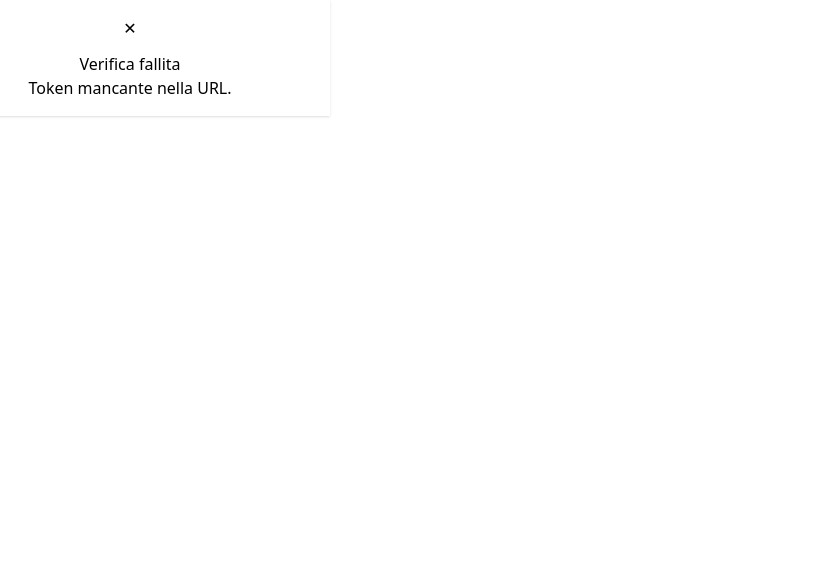
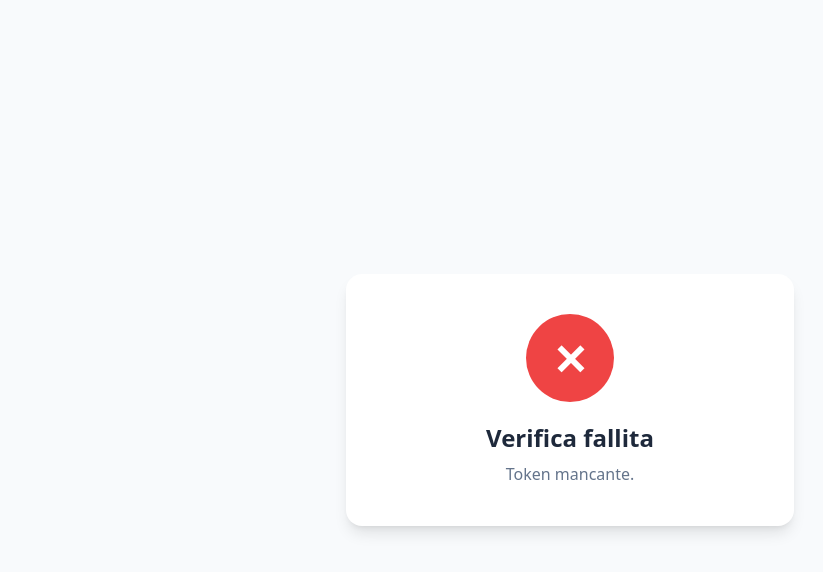
Before and after one commit to Joselinedesouza/frontend-travelsafe, a React (Vite) app: page /verify-email in a window 1280 px wide. Shown: the top 572 px of the page, without its empty margins (70-893 px from the left). Built offline with nearby package versions, Linux system fonts and the light colour scheme; no server answers.

Commit message:
verify email page + api integration + styles

```diff
--- a/src/Pages/VerifyEmail.tsx
+++ b/src/Pages/VerifyEmail.tsx
@@ -1,81 +1,92 @@
 import { useEffect, useState } from "react";
-import { Link, useSearchParams } from "react-router-dom";
+import { useNavigate, useSearchParams } from "react-router-dom";
+import { verifyEmail } from "../Service/Api"; // cambia il path se il tuo file api è altrove
 
-const BaseUrl=  `${import.meta.env.VITE_API_URL}`
 
-export const VerifyEmail = () => {
+ export const VerifyEmail = () => {
   const [searchParams] = useSearchParams();
   const token = searchParams.get("token");
+  const navigate = useNavigate();
 
   const [loading, setLoading] = useState(true);
   const [success, setSuccess] = useState(false);
   const [message, setMessage] = useState("");
 
   useEffect(() => {
-    const verifyEmail = async () => {
+    const runVerification = async () => {
       if (!token) {
-        setMessage("Token mancante nella URL.");
         setSuccess(false);
+        setMessage("Token mancante.");
         setLoading(false);
         return;
       }
 
       try {
-        const response = await fetch(
-          `${BaseUrl}/api/auth/verify-email?token=${token}`,
-          {
-            method: "GET",
-          }
-        );
+        const resultMessage = await verifyEmail(token);
+        setSuccess(true);
+        setMessage(resultMessage || "Email verificata con successo.");
 
-        const text = await response.text();
-
-        if (response.ok) {
-          setSuccess(true);
-          setMessage(text || "Email verificata con successo.");
-        } else {
-          setSuccess(false);
-          setMessage(text || "Verifica email non riuscita.");
-        }
-      } catch (error) {
+        setTimeout(() => {
+          navigate("/home");
+        }, 2000);
+      } catch (error: any) {
         setSuccess(false);
-        setMessage("Errore di connessione al server.");
+        setMessage(error.message || "Verifica email non riuscita.");
       } finally {
         setLoading(false);
       }
     };
 
-    verifyEmail();
-  }, [token]);
+    runVerification();
+  }, [token, navigate]);
 
+ return (
+  <div className="verify-page">
+    <div className="verify-box">
 
-return (
-  <div className="container d-flex justify-content-center align-items-center min-vh-100">
-    <div className="card shadow p-4 text-center" style={{ maxWidth: "400px", width: "100%" }}>
+      {loading && (
+        <>
+          <div className="verify-spinner"></div>
+          <h2 className="verify-title">Verifica in corso...</h2>
+          <p className="verify-text">
+            Stiamo verificando la tua email
+          </p>
+        </>
+      )}
 
-      {loading ? (
+      {!loading && success && (
         <>
-          <div className="spinner-circle mb-3"></div>
-          <h4>Verifica in corso...</h4>
-          <p className="text-muted">Attendi qualche secondo</p>
-        </>
-      ) : success ? (
-        <>
-          <div className="success-circle mb-3">
-            ✓
+          <div className="verify-success-circle">
+            <span className="verify-check">✓</span>
           </div>
 
-          <h4>Email verificata</h4>
-          <p className="text-muted">Reindirizzamento in corso...</p>
+          <h2 className="verify-title">
+            Email verificata
+          </h2>
+
+          <p className="verify-text">
+            Accesso consentito
+          </p>
+
+          <p className="verify-text">
+            Reindirizzamento...
+          </p>
         </>
-      ) : (
+      )}
+
+      {!loading && !success && (
         <>
-          <div className="error-circle mb-3">
-            ✕
+          <div className="verify-error-circle">
+            <span className="verify-cross">✕</span>
           </div>
 
-          <h4>Verifica fallita</h4>
-          <p>{message}</p>
+          <h2 className="verify-title">
+            Verifica fallita
+          </h2>
+
+          <p className="verify-text">
+            {message}
+          </p>
         </>
       )}
 
--- a/src/Service/Api.ts
+++ b/src/Service/Api.ts
@@ -205,3 +205,27 @@ export async function fetchUserNotifications(token: string): Promise<Notifica[]>
   }
   return [];
 }
+//---- verify email -----
+export async function verifyEmail(token: string): Promise<string> {
+  const res = await fetch(
+    `${BASE_URL}/auth/verify-email?token=${encodeURIComponent(token)}`,
+    {
+      method: "GET",
+    }
+  );
+
+  if (res.ok) {
+    return await res.text();
+  }
+
+  let errorMsg = await res.text();
+
+  try {
+    const errObj = JSON.parse(errorMsg);
+    if (errObj.message) errorMsg = errObj.message;
+  } catch {
+    // se non è JSON, lascia il testo così
+  }
+
+  throw new Error(errorMsg || "Verifica email non riuscita");
+}
--- a/src/index.css
+++ b/src/index.css
@@ -53,3 +53,93 @@
   stroke-linecap: round;
   stroke-linejoin: round;
 }
+/* verify email page */
+
+.verify-page {
+  @apply min-h-screen flex items-center justify-center bg-slate-50 px-4;
+}
+
+.verify-box {
+  @apply bg-white rounded-2xl shadow-lg p-10 text-center w-full max-w-md;
+}
+
+.verify-title {
+  @apply text-2xl font-semibold text-slate-800 mt-5;
+}
+
+.verify-text {
+  @apply text-slate-500 mt-2;
+}
+
+/* spinner */
+
+.verify-spinner {
+  width: 72px;
+  height: 72px;
+  border-radius: 9999px;
+  border: 6px solid rgb(226 232 240);
+  border-top: 6px solid rgb(59 130 246);
+  animation: verify-spin 1s linear infinite;
+  margin: 0 auto;
+}
+
+/* success */
+
+.verify-success-circle {
+  width: 88px;
+  height: 88px;
+  border-radius: 9999px;
+  background-color: rgb(34 197 94);
+  display: flex;
+  align-items: center;
+  justify-content: center;
+  margin: 0 auto;
+  animation: verify-pop 0.35s ease;
+}
+
+/* error */
+
+.verify-error-circle {
+  width: 88px;
+  height: 88px;
+  border-radius: 9999px;
+  background-color: rgb(239 68 68);
+  display: flex;
+  align-items: center;
+  justify-content: center;
+  margin: 0 auto;
+  animation: verify-pop 0.35s ease;
+}
+
+/* icon */
+
+.verify-check {
+  color: white;
+  font-size: 42px;
+  font-weight: 700;
+}
+
+.verify-cross {
+  color: white;
+  font-size: 42px;
+  font-weight: 700;
+}
+
+/* animations */
+
+@keyframes verify-spin {
+  to {
+    transform: rotate(360deg);
+  }
+}
+
+@keyframes verify-pop {
+  0% {
+    opacity: 0;
+    transform: scale(0.7);
+  }
+  100% {
+    opacity: 1;
+    transform: scale(1);
+  }
+}
```
